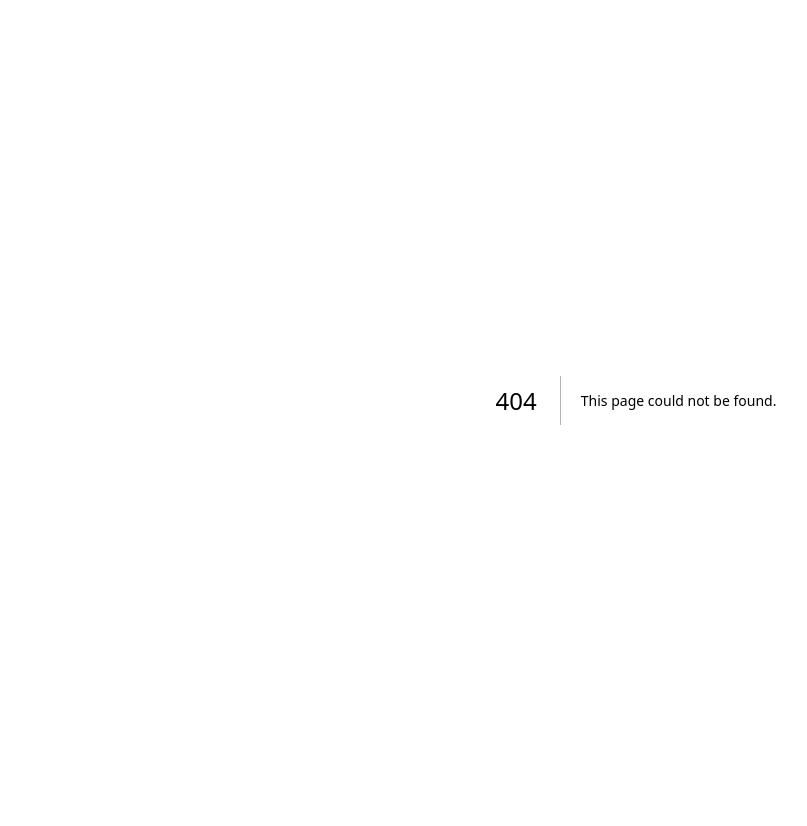
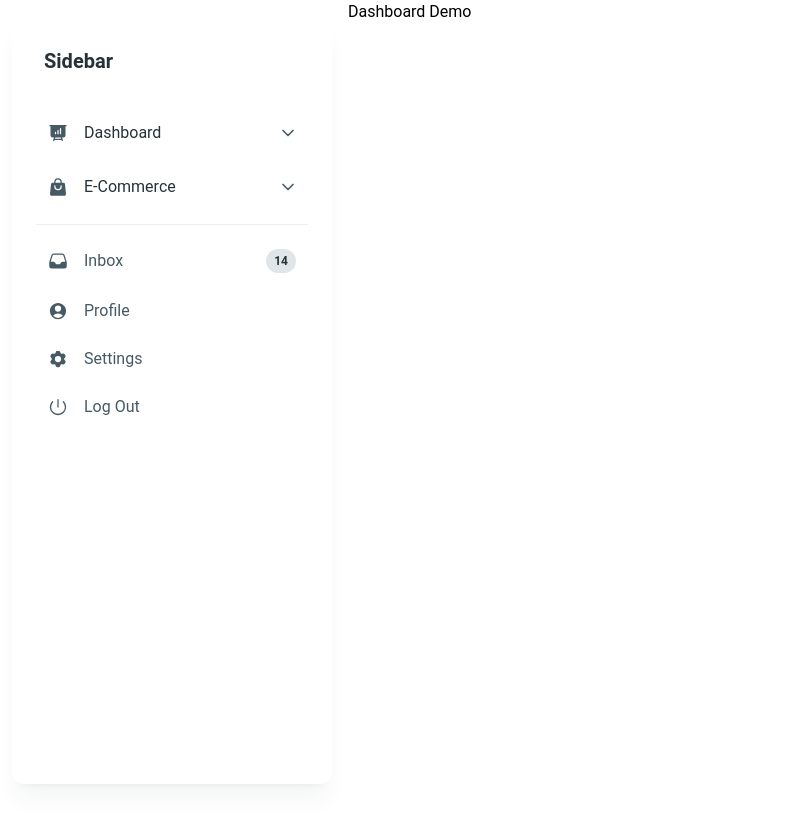
Before and after one commit to arthurstomp/nextjs_dashboard_demo, a Next.js app: page /dashboard_demo in a window 1280 px wide. Before the commit this address had no page. Shown: the top 826 px of the page, without its empty margins (4-811 px from the left). Before the commit the page ends 800 px from the top, so only its background shows below. Built offline with nearby package versions, Linux system fonts and the light colour scheme.

Commit message:
Add layout with sidebar

```diff
--- /dev/null
+++ b/src/components/sidebar.tsx
@@ -0,0 +1,151 @@
+import React from "react";
+import {
+  Card,
+  Typography,
+  List,
+  ListItem,
+  ListItemPrefix,
+  ListItemSuffix,
+  Chip,
+  Accordion,
+  AccordionHeader,
+  AccordionBody,
+} from "@material-tailwind/react";
+import {
+  PresentationChartBarIcon,
+  ShoppingBagIcon,
+  UserCircleIcon,
+  Cog6ToothIcon,
+  InboxIcon,
+  PowerIcon,
+} from "@heroicons/react/24/solid";
+import { ChevronRightIcon, ChevronDownIcon } from "@heroicons/react/24/outline";
+
+export default function Example() {
+  const [open, setOpen] = React.useState(0);
+
+  const handleOpen = (value: any) => {
+    setOpen(open === value ? 0 : value);
+  };
+
+  return (
+    <div className="static w-[22rem]">
+      <Card className="fixed top-4 left-4 h-[calc(100vh-2rem)] w-full max-w-[20rem] p-4 shadow-xl shadow-blue-gray-900/5">
+        <div className="mb-2 p-4">
+          <Typography variant="h5" color="blue-gray">
+            Sidebar
+          </Typography>
+        </div>
+        <List>
+          <Accordion
+            open={open === 1}
+            icon={
+              <ChevronDownIcon
+                strokeWidth={2.5}
+                className={`mx-auto h-4 w-4 transition-transform ${open === 1 ? "rotate-180" : ""}`}
+              />
+            }
+          >
+            <ListItem className="p-0" selected={open === 1}>
+              <AccordionHeader onClick={() => handleOpen(1)} className="border-b-0 p-3">
+                <ListItemPrefix>
+                  <PresentationChartBarIcon className="h-5 w-5" />
+                </ListItemPrefix>
+                <Typography color="blue-gray" className="mr-auto font-normal">
+                  Dashboard
+                </Typography>
+              </AccordionHeader>
+            </ListItem>
+            <AccordionBody className="py-1">
+              <List className="p-0">
+                <ListItem>
+                  <ListItemPrefix>
+                    <ChevronRightIcon strokeWidth={3} className="h-3 w-5" />
+                  </ListItemPrefix>
+                  Analytics
+                </ListItem>
+                <ListItem>
+                  <ListItemPrefix>
+                    <ChevronRightIcon strokeWidth={3} className="h-3 w-5" />
+                  </ListItemPrefix>
+                  Reporting
+                </ListItem>
+                <ListItem>
+                  <ListItemPrefix>
+                    <ChevronRightIcon strokeWidth={3} className="h-3 w-5" />
+                  </ListItemPrefix>
+                  Projects
+                </ListItem>
+              </List>
+            </AccordionBody>
+          </Accordion>
+          <Accordion
+            open={open === 2}
+            icon={
+              <ChevronDownIcon
+                strokeWidth={2.5}
+                className={`mx-auto h-4 w-4 transition-transform ${open === 2 ? "rotate-180" : ""}`}
+              />
+            }
+          >
+            <ListItem className="p-0" selected={open === 2}>
+              <AccordionHeader onClick={() => handleOpen(2)} className="border-b-0 p-3">
+                <ListItemPrefix>
+                  <ShoppingBagIcon className="h-5 w-5" />
+                </ListItemPrefix>
+                <Typography color="blue-gray" className="mr-auto font-normal">
+                  E-Commerce
+                </Typography>
+              </AccordionHeader>
+            </ListItem>
+            <AccordionBody className="py-1">
+              <List className="p-0">
+                <ListItem>
+                  <ListItemPrefix>
+                    <ChevronRightIcon strokeWidth={3} className="h-3 w-5" />
+                  </ListItemPrefix>
+                  Orders
+                </ListItem>
+                <ListItem>
+                  <ListItemPrefix>
+                    <ChevronRightIcon strokeWidth={3} className="h-3 w-5" />
+                  </ListItemPrefix>
+                  Products
+                </ListItem>
+              </List>
+            </AccordionBody>
+          </Accordion>
+          <hr className="my-2 border-blue-gray-50" />
+          <ListItem>
+            <ListItemPrefix>
+              <InboxIcon className="h-5 w-5" />
+            </ListItemPrefix>
+            Inbox
+            <ListItemSuffix>
+              <Chip value="14" size="sm" variant="ghost" color="blue-gray" className="rounded-full" />
+            </ListItemSuffix>
+          </ListItem>
+          <ListItem>
+            <ListItemPrefix>
+              <UserCircleIcon className="h-5 w-5" />
+            </ListItemPrefix>
+            Profile
+          </ListItem>
+          <ListItem>
+            <ListItemPrefix>
+              <Cog6ToothIcon className="h-5 w-5" />
+            </ListItemPrefix>
+            Settings
+          </ListItem>
+          <ListItem>
+            <ListItemPrefix>
+              <PowerIcon className="h-5 w-5" />
+            </ListItemPrefix>
+            Log Out
+          </ListItem>
+        </List>
+      </Card>
+
+    </div>
+  );
+}
--- /dev/null
+++ b/src/layouts/dashboard.tsx
@@ -0,0 +1,13 @@
+import type { PropsWithChildren } from 'react'
+import Sidebar from '@/components/sidebar'
+
+export default function Layout({ children }: PropsWithChildren) {
+  return (
+    <>
+      <div className="flex">
+        <Sidebar />
+        <main>{children}</main>
+      </div>
+    </>
+  )
+}
--- a/src/pages/_app.tsx
+++ b/src/pages/_app.tsx
@@ -1,11 +1,14 @@
 import "@/styles/globals.css";
 import type { AppProps } from "next/app";
 import { ThemeProvider } from "@material-tailwind/react";
+import DashboardLayout from '@/layouts/dashboard'
 
 export default function App({ Component, pageProps }: AppProps) {
   return (
     <ThemeProvider>
-      <Component {...pageProps} />
+      <DashboardLayout>
+        <Component {...pageProps} />
+      </DashboardLayout>
     </ThemeProvider>
   );
 }
--- /dev/null
+++ b/src/pages/dashboard_demo.tsx
@@ -0,0 +1,9 @@
+export default function DashboardDemo() {
+  return(
+    <>
+      <div className="" style={{ height: '130vh' }}>
+        <h1>Dashboard Demo</h1>
+      </div>
+    </>
+  )
+}
```
